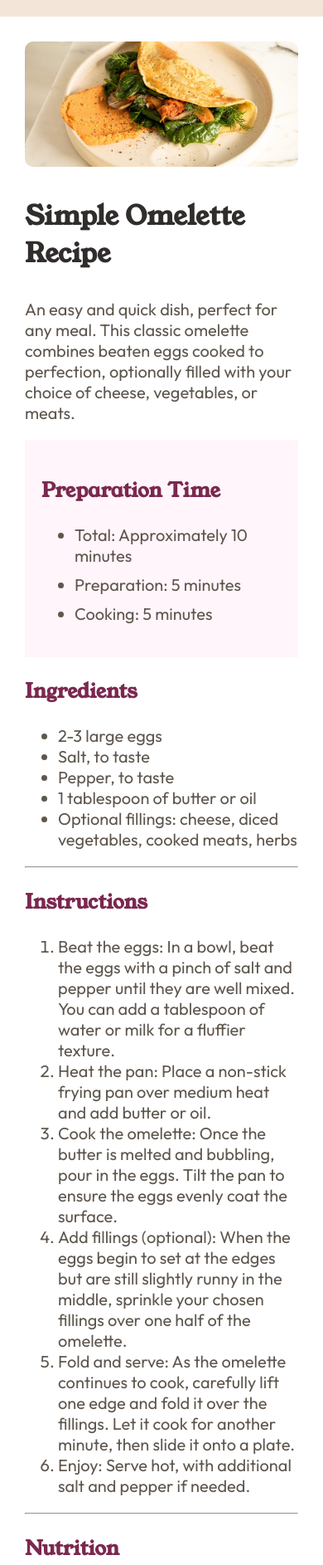
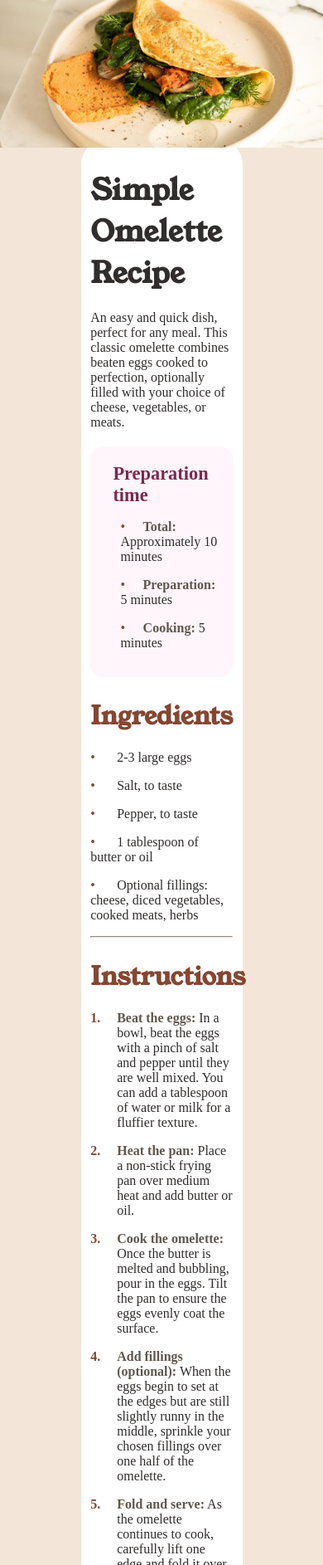
Before and after one commit to cazaresmr/recipePage, a plain HTML site: page index.html in a window 390 px wide. Shown: the top 1886 px of the page at 83% size. Drawn offline with Linux system fonts and the light colour scheme.

Commit message:
completed "Recipe Page" project

```diff
--- a/index.html
+++ b/index.html
@@ -3,47 +3,54 @@
   <head>
     <meta charset="UTF-8" />
     <meta name="viewport" content="width=device-width, initial-scale=1.0" />
-    <title>Frontend Mentor | Recipe page</title>
     <link
       rel="icon"
       type="image/png"
       sizes="32x32"
       href="./assets/images/favicon-32x32.png"
     />
+    <title>Frontend Mentor | Recipe page</title>
     <link rel="stylesheet" href="style.css" />
     <style>
       .attribution {
-        font-size: 11px;
+        font-size: 1rem;
         text-align: center;
       }
+
       .attribution a {
         color: hsl(228, 45%, 44%);
       }
     </style>
   </head>
+
   <body>
-    <div class="card">
-      <img src="assets/images/image-omelette.jpeg" alt="omelette" />
-      <div class="ingredients">
-        <p id="mainHeading">Simple Omelette Recipe</p>
+    <main>
+      <figure>
+        <div class="img-center">
+          <img src="assets/images/image-omelette.jpeg" alt="Omelette" />
         </div>
-      <p id="content">
+        <figcaption>
+          <h1>Simple Omelette Recipe</h1>
+        </figcaption>
+      </figure>
+
+      <p>
         An easy and quick dish, perfect for any meal. This classic omelette
         combines beaten eggs cooked to perfection, optionally filled with your
         choice of cheese, vegetables, or meats.
       </p>
-      <div class="list1 prepTime">
-        <h3 id="preparation" class="subHeading">Preparation Time</h3>
-        <ul>
-          <li>
-            <span class="boldContent">Total:</span> Approximately 10 minutes
-          </li>
-          <li><span class="boldContent">Preparation:</span> 5 minutes</li>
-          <li><span class="boldContent">Cooking:</span> 5 minutes</li>
+
+      <article>
+        <h3>Preparation time</h3>
+        <ul class="ul_1">
+          <li><strong>Total:</strong> Approximately 10 minutes</li>
+          <li><strong>Preparation:</strong> 5 minutes</li>
+          <li><strong>Cooking:</strong> 5 minutes</li>
         </ul>
-      </div>
-      <p class="subHeading">Ingredients</p>
-      <ul class="list2">
+      </article>
+
+      <h2>Ingredients</h2>
+      <ul class="ul_2">
         <li>2-3 large eggs</li>
         <li>Salt, to taste</li>
         <li>Pepper, to taste</li>
@@ -52,66 +59,72 @@
           Optional fillings: cheese, diced vegetables, cooked meats, herbs
         </li>
       </ul>
+
       <hr />
-      <div class="instructions">
-        <p class="subHeading">Instructions</p>
+
+      <h2>Instructions</h2>
       <ol>
         <li>
-            <span class="boldContent">Beat the eggs:</span> In a bowl, beat the
-            eggs with a pinch of salt and pepper until they are well mixed. You
-            can add a tablespoon of water or milk for a fluffier texture.
+          <strong>Beat the eggs:</strong> In a bowl, beat the eggs with a pinch
+          of salt and pepper until they are well mixed. You can add a tablespoon
+          of water or milk for a fluffier texture.
         </li>
         <li>
-            <span class="boldContent">Heat the pan:</span> Place a non-stick
-            frying pan over medium heat and add butter or oil.
+          <strong>Heat the pan:</strong> Place a non-stick frying pan over
+          medium heat and add butter or oil.
         </li>
         <li>
-            <span class="boldContent">Cook the omelette:</span> Once the butter
-            is melted and bubbling, pour in the eggs. Tilt the pan to ensure the
-            eggs evenly coat the surface.
+          <strong>Cook the omelette:</strong> Once the butter is melted and
+          bubbling, pour in the eggs. Tilt the pan to ensure the eggs evenly
+          coat the surface.
         </li>
         <li>
-            <span class="boldContent">Add fillings (optional):</span> When the
-            eggs begin to set at the edges but are still slightly runny in the
-            middle, sprinkle your chosen fillings over one half of the omelette.
+          <strong>Add fillings (optional):</strong> When the eggs begin to set
+          at the edges but are still slightly runny in the middle, sprinkle your
+          chosen fillings over one half of the omelette.
         </li>
         <li>
-            <span class="boldContent">Fold and serve:</span> As the omelette
-            continues to cook, carefully lift one edge and fold it over the
-            fillings. Let it cook for another minute, then slide it onto a
-            plate.
+          <strong>Fold and serve:</strong> As the omelette continues to cook,
+          carefully lift one edge and fold it over the fillings. Let it cook for
+          another minute, then slide it onto a plate.
         </li>
         <li>
-            <span class="boldContent">Enjoy:</span> Serve hot, with additional
-            salt and pepper if needed.
+          <strong>Enjoy:</strong> Serve hot, with additional salt and pepper if
+          needed.
         </li>
       </ol>
+
       <hr />
-        <p class="subHeading">Nutrition</p>
+
+      <h2>Nutrition</h2>
       <p>
         The table below shows nutritional values per serving without the
         additional fillings.
       </p>
-        <div class="list3">
-          <p class="boldContent">Calories</p>
-          <p class="units">277kcal</p>
-          <p class="boldContent">Carbs</p>
-          <p class="units">0g</p>
-          <p class="boldContent">Protein</p>
-          <p class="units">20g</p>
-          <p class="boldContent noBorderBottom">Fat</p>
-          <p class="units noBorderBottom">22g</p>
-        </div>
-      </div>
-      <!-- end of instructions -->
-    </div>
-    <!-- end of card -->
-    <div class="attribution">
+      <table>
+        <tr class="table_row">
+          <td>Calories</td>
+          <td class="numval">277kcal</td>
+        </tr>
+        <tr class="table_row">
+          <td>Carbs</td>
+          <td class="numval">0g</td>
+        </tr>
+        <tr class="table_row">
+          <td>Protein</td>
+          <td class="numval">20g</td>
+        </tr>
+        <tr>
+          <td>Fat</td>
+          <td class="numval">22g</td>
+        </tr>
+      </table>
+    </main>
+    <footer class="attribution">
       Challenge by
       <a href="https://www.frontendmentor.io?ref=challenge" target="_blank"
         >Frontend Mentor</a
-      >. Coded by <a href="#">Michael Cazares</a>.
-    </div>
-    <!-- end of attribution -->
+      >. Coded courtesy of <a href="https://truecoders.io/">TrueCoders</a>.
+    </footer>
   </body>
 </html>
--- a/style.css
+++ b/style.css
@@ -1,144 +1,136 @@
-@import url("https://fonts.googleapis.com/css2?family=Young+Serif:wght@400;500;700&family=Outfit:wght@400;600;700&display=swap");
-
+@font-face {
+  font-family: "outfit";
+  src: url("../assets/fonts/outfit/Outfit-VariableFont_wght.ttf");
+  font-family: "young-serif";
+  src: url("../assets/fonts/young-serif/YoungSerif-Regular.ttf");
+}
+* {
+  padding: 0;
+  margin: 0;
+  box-sizing: border-box;
+}
 :root {
-  --primary-nutmeg: hsl(14, 45%, 36%);
-  --secondary-dark-raspberry: hsl(332, 51%, 32%);
-  --white: hsl(0, 0%, 100%);
-  --rose-white: hsl(330, 100%, 98%);
-  --eggshell: hsl(30, 54%, 90%);
-  --light-grey: hsl(30, 18%, 87%);
-  --wenge-brown: hsl(30, 10%, 34%);
-  --dark-charcoal: hsl(24, 5%, 18%);
-  --primary-font: "Outfit", sans-serif;
-  --secondary-font: "Young Serif", serif;
-  --content-weight-1: 400;
-  --content-weight-2: 700;
-  --content-font-size: 1rem;
-  --heading-weight: 700;
+  --Nutmeg: hsl(14, 45%, 36%);
+  --DarkRaspberry: hsl(332, 51%, 32%);
+  --RoseWhite: hsl(330, 100%, 98%);
+  --Eggshell: hsl(30, 54%, 90%);
+  --WengeBrown: hsl(30, 10%, 34%);
+  --DarkCharcoal: hsl(24, 5%, 18%);
+  --White: hsl(0, 0%, 100%);
+  --LightGrey: hsl(30, 18%, 87%);
+}
+body {
+  background-color: var(--Eggshell);
+  padding-top: 8%;
+  display: flex;
+  flex-direction: column;
+  align-items: center;
+  color: var(--DarkCharcoal);
+  font-family: outfit;
+  font-weight: 400;
+}
+main {
+  background-color: var(--White);
+  width: 50%;
+  border-radius: 30px;
+  padding: 3%;
+  font-size: 1rem;
+}
+img {
+  width: 100%;
+  border-radius: 10px;
+}
+h1 {
+  margin: 25px auto 20px auto;
+  font-size: 2.2rem;
+}
+h1,
+h2 {
+  font-family: young-serif;
+}
+p {
+  margin-bottom: 20px;
+}
+article {
+  background-color: var(--RoseWhite);
+  border-radius: 15px;
+  padding: 1.2rem 1rem 1rem 1.7rem;
+}
+h3 {
+  color: var(--DarkRaspberry);
+  font-size: 1.4rem;
+  margin-bottom: 1rem;
+}
+h2 {
+  margin: 25px auto 20px auto;
+  font-size: 1.9rem;
+  color: var(--Nutmeg);
+}
+li {
+  margin-bottom: 1rem;
+}
+ul {
+  list-style: none;
+}
+.ul_1 li::before {
+  content: "•   ";
+  color: var(--Nutmeg);
+  margin-right: 1.1rem;
+}
+.ul_1 {
+  padding-left: 9px;
+}
+.ul_2 li::before {
+  content: "•   ";
+  margin-right: 1.4rem;
+  color: var(--Nutmeg);
+}
+ol {
+  padding-left: 1rem;
+}
+ol li {
+  padding-left: 1rem;
+}
+ol li::marker {
+  color: var(--Nutmeg);
+  font-weight: bold;
+}
+table {
+  width: 100%;
+}
+td {
+  padding: 0.7rem 1.5rem;
+}
+.table_row {
+  box-shadow: 0 1px 0 rgba(163, 162, 162, 0.559);
+}
+.numval {
+  font-weight: bolder;
+  color: var(--Nutmeg);
+}
+strong {
+  color: var(--WengeBrown);
+}
+hr {
+  border-color: var(--LightGrey);
+}
+footer {
+  margin: 1.5rem;
 }
 
-@media screen and (max-width: 375px) {
-  .card {
-    max-width: 375px;
-    height: fit-content;
-    padding: unset;
-    margin: unset;
-    box-sizing: content-box;
+@media screen and (max-width: 430px) {
+  body {
+    padding-top: 43%;
   }
-
-  body {
-    padding: 0;
-    margin: 0;
+  section {
+    width: 100%;
+    border-radius: 0;
+    padding: 8%;
+  }
+  img {
+    border-radius: 0;
+    width: 100%;
+    position: absolute;
+    inset: 0 0 auto 0;
   }
 }
-
-body {
-  font-family: var(--primary-font);
-  background-color: var(--white);
-  color: var(--dark-charcoal);
-  margin: 0;
-  padding: 0;
-  box-sizing: border-box;
-  background: var(--eggshell);
-}
-
-h1,
-h2,
-h3 {
-  font-family: var(--secondary-font);
-}
-
-h3 {
-  font-size: 1.25rem;
-  font-weight: var(--heading-weight);
-  color: var(--wenge-brown);
-}
-
-.prepTime {
-  background-color: var(--rose-white);
-  padding: 20px;
-}
-
-.prepTime li {
-  margin: 10px 0;
-}
-
-.primary-button {
-  background-color: var(--primary-nutmeg);
-  color: var(--white);
-}
-
-.secondary-button {
-  background-color: var(--secondary-dark-raspberry);
-  color: var(--white);
-}
-
-.light-background {
-  background-color: var(--light-grey);
-}
-
-.weight1 {
-  font-weight: 400;
-}
-
-.weight2 {
-  font-weight: 700;
-}
-
-.fontSize {
-  font-size: 1rem;
-}
-
-#mainHeading {
-  font-family: var(--secondary-font);
-  font-size: 2.5rem;
-  font-weight: var(--heading-weight);
-  color: var(--dark-charcoal);
-  font-size: calc(var(--content-font-size) * 2);
-}
-
-.subHeading {
-  font-family: var(--secondary-font);
-  font-size: 1.5rem;
-  font-weight: var(--heading-weight);
-  color: var(--secondary-dark-raspberry);
-  font-size: calc(var(--content-font-size) * 1.5);
-}
-
-img {
-  max-width: 100%;
-  height: auto;
-  border-radius: 10px;
-}
-
-.card {
-  max-width: 520px;
-  padding: 30px;
-  margin: 20px auto;
-  background-color: var(--white);
-  font-weight: var(--content-weight-1);
-  font-size: calc(var(--content-font-size) * 1.25);
-  color: var(--wenge-brown);
-}
-
-.list3 {
-  display: grid;
-  grid-template-columns: repeat(2, 1fr);
-  gap: 10px 0;
-  margin: 0;
-  padding: 0;
-}
-
-.list3 p.units {
-  color: var(--secondary-dark-raspberry);
-}
-
-.list3 p {
-  padding-bottom: 10px;
-  border-bottom: 1px solid var(--light-grey);
-}
-
-p.boldContent.noBorderBottom,
-p.units.noBorderBottom {
-  border-bottom: none;
-}
```
Also changed, not shown: 1 other file. Lines whose indentation alone changed are shown as unchanged.
